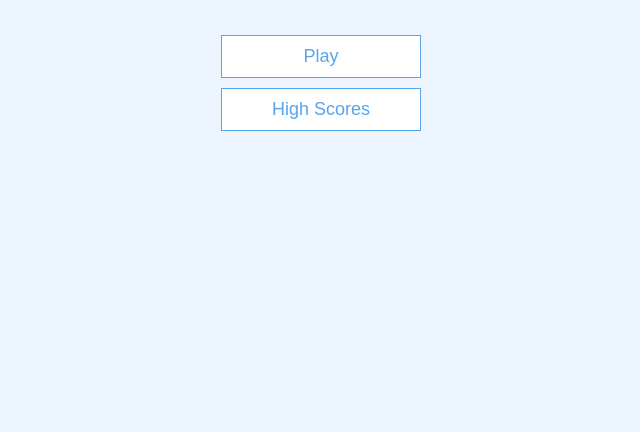
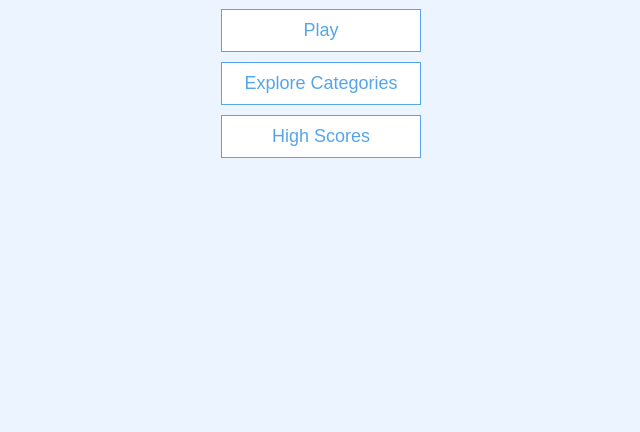
Before and after one commit to bloominghowl/Quiz-app, a plain HTML site: page index.html in a window 1280 px wide. Shown: the part 368-800 px from the top of the page, without its empty margins (319-959 px from the left). Drawn offline with Linux system fonts and the light colour scheme.

Commit message:
Add categories link to index.html for easy navigation to different quiz categories

```diff
--- a/index.html
+++ b/index.html
@@ -12,6 +12,7 @@
       <div id="home" class="flex-center flex-column">
         <h1>Trivia Trove</h1>
         <a class="btn" href="/game.html">Play</a>
+        <a class="btn" href="/categories">Explore Categories</a>
         <a class="btn" href="/highscores.html">High Scores</a>
       </div>
     </div>
```
